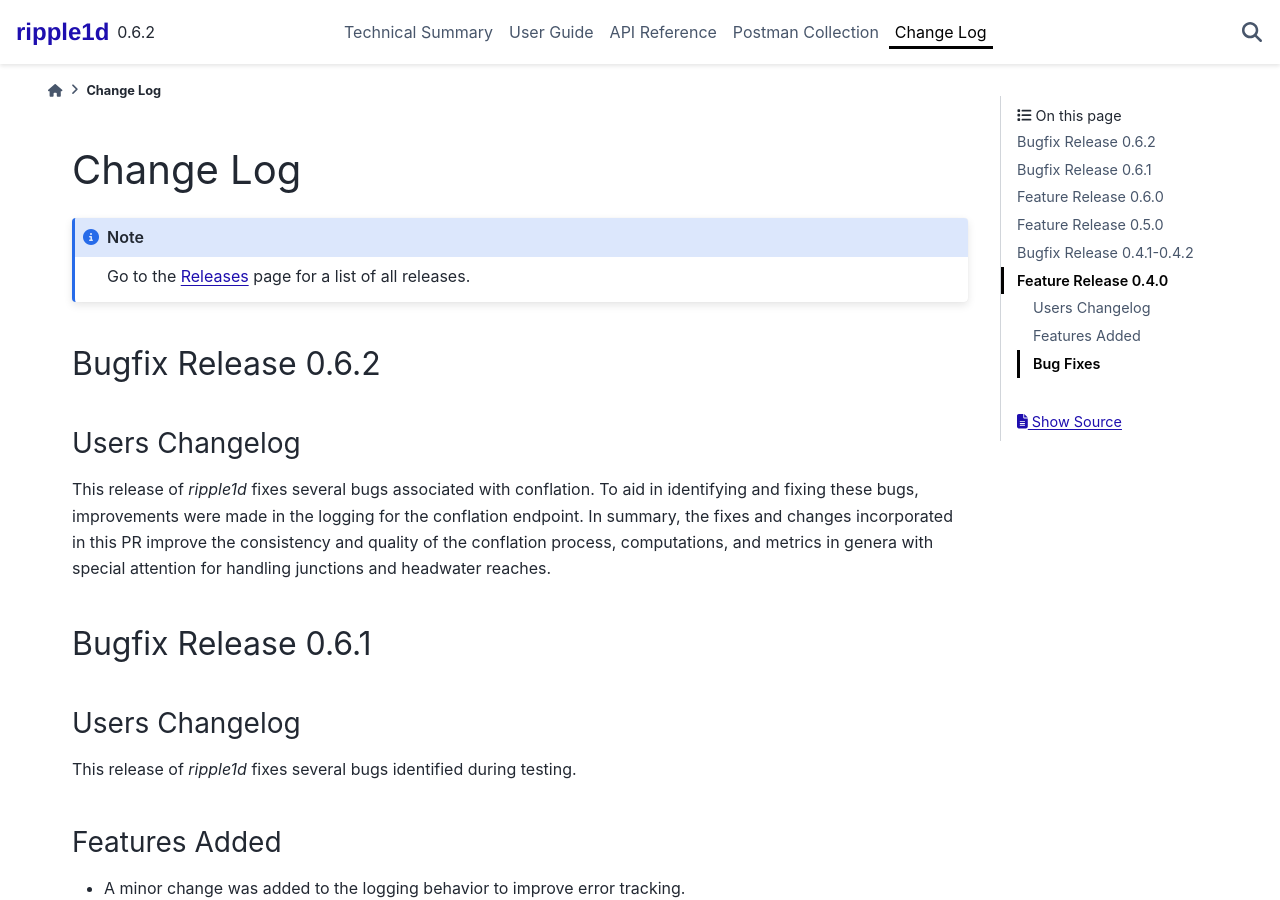
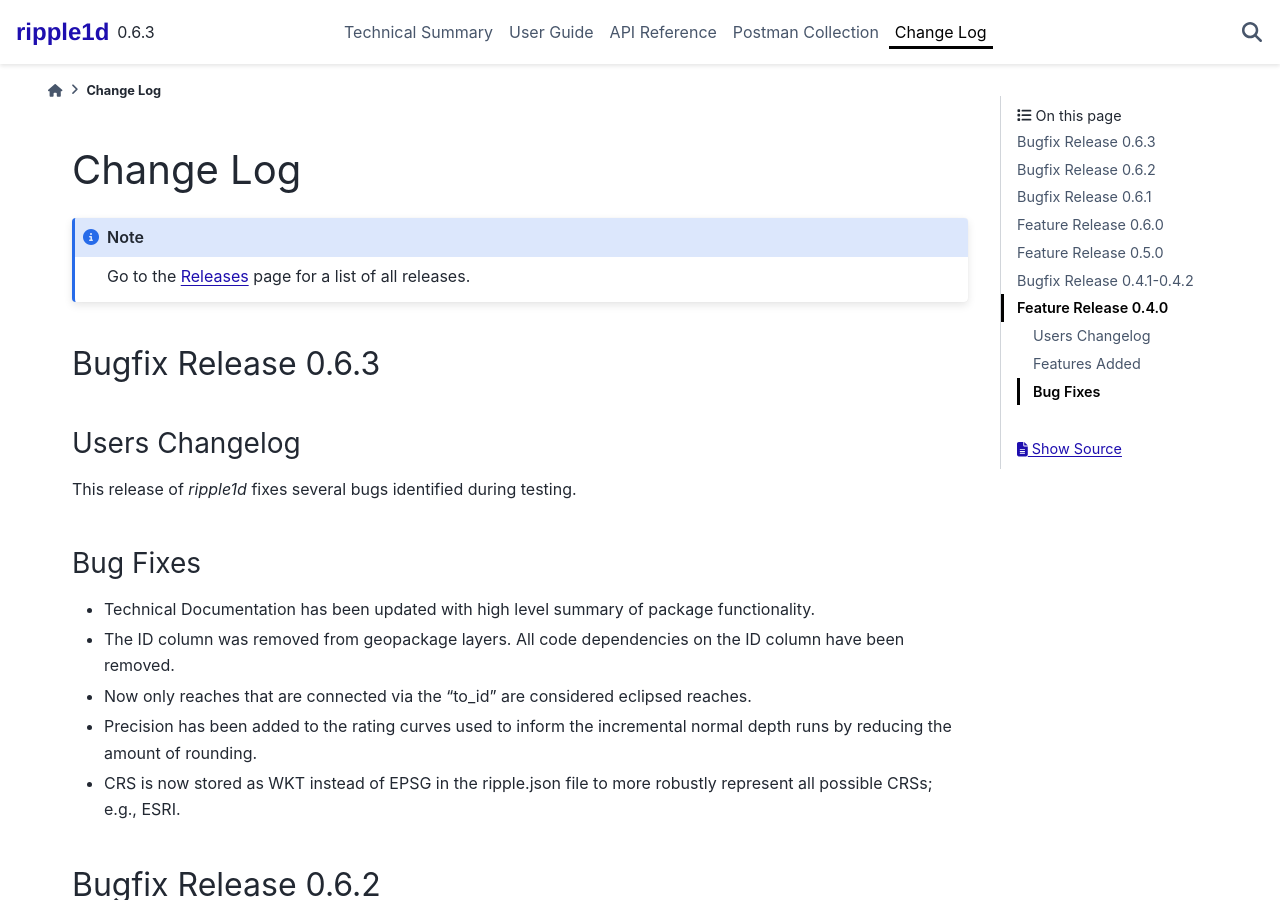
Before and after one commit to Dewberry/ripple1d, a Sphinx documentation site: the page built from docs/source/change_log.rst, in a window 1280 px wide and 900 px high. Built offline with Sphinx 7.4.7 and the PyData theme 0.15.4, drawn with Linux system fonts in a browser that asks for light colours; pages that are not in the unit, such as notebooks, are missing from menus.

Commit message:
update version and changelog

```diff
--- a/docs/source/change_log.rst
+++ b/docs/source/change_log.rst
@@ -3,6 +3,21 @@
 
 .. note::
    Go to the `Releases <https://github.com/Dewberry/ripple1d/releases.html>`__  page for a list of all releases.
+
+Bugfix Release 0.6.3
+~~~~~~~~~~~~~~~~~~~~~
+
+Users Changelog
+----------------
+This release of `ripple1d` fixes several bugs identified during testing.
+
+Bug Fixes
+----------
+- Technical Documentation has been updated with high level summary of package functionality.
+- The ID column was removed from geopackage layers. All code dependencies on the ID column have been removed.
+- Now only reaches that are connected via the "to_id" are considered eclipsed reaches.
+- Precision has been added to the rating curves used to inform the incremental normal depth runs by reducing the amount of rounding.
+- CRS is now stored as WKT instead of EPSG in the ripple.json file to more robustly represent all possible CRSs; e.g., ESRI.
 
 Bugfix Release 0.6.2
 ~~~~~~~~~~~~~~~~~~~~~
--- a/pyproject.toml
+++ b/pyproject.toml
@@ -4,7 +4,7 @@
 
 [project]
 name = "ripple1d"
-version = "0.6.2"
+version = "0.6.3"
 description = "HEC-RAS model automation"
 readme = "README.md"
 maintainers = [
--- a/ripple1d/version.py
+++ b/ripple1d/version.py
@@ -1,3 +1,3 @@
 """ripple1d version."""
 
-__version__ = "0.6.2"
+__version__ = "0.6.3"
```
